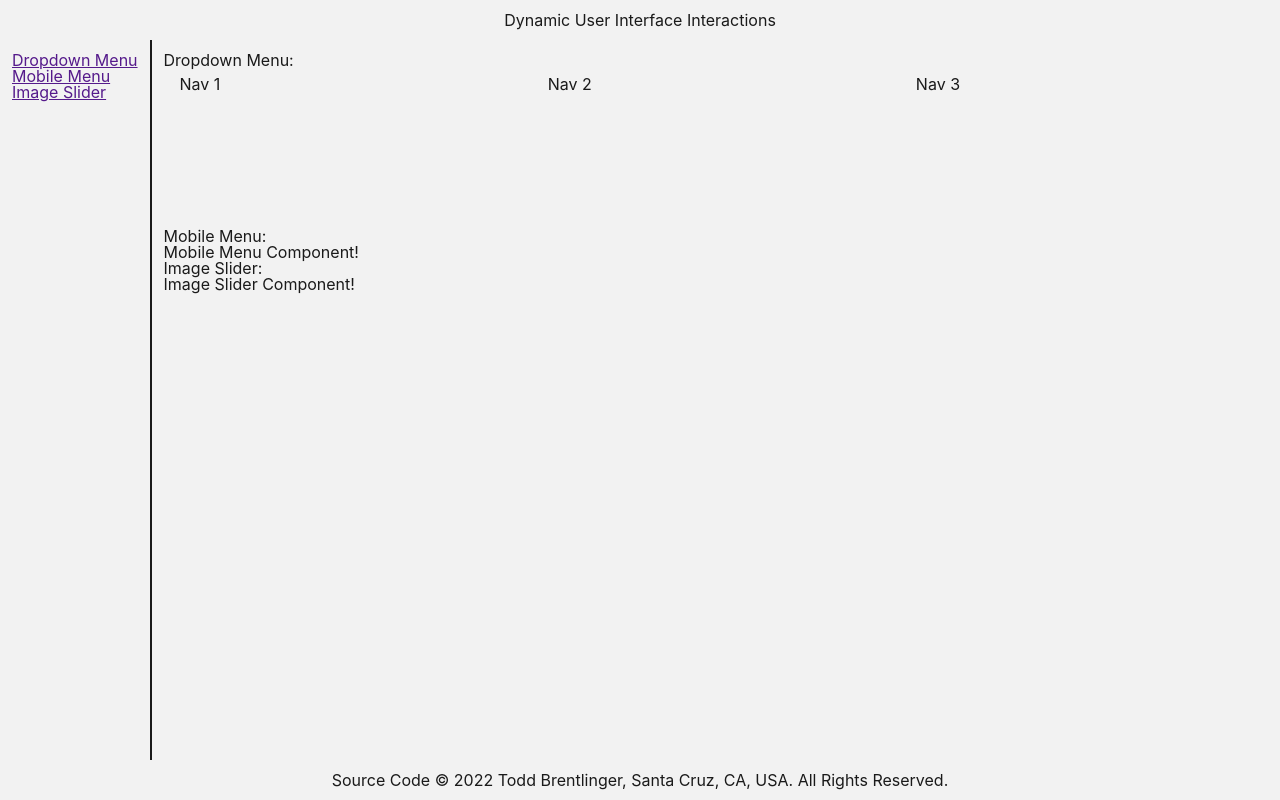
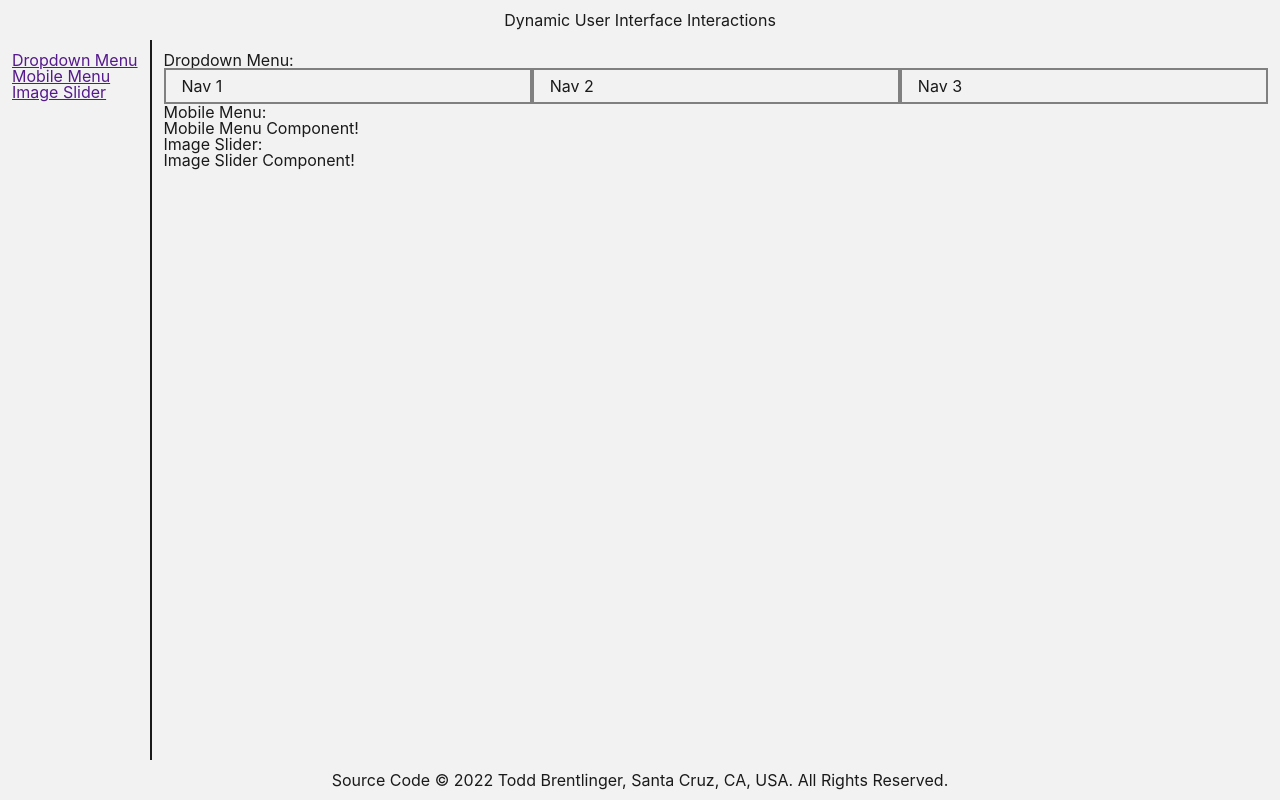
Before and after one commit to toddbrentlinger/odin-project-dynamic-user-interface-interactions, a website built with webpack: page dist/index.html in a window 1280 px wide. Built offline with nearby package versions, Linux system fonts and the light colour scheme.

Commit message:
Finish first version of dropdown menu

```diff
--- a/src/dropdownMenu.js
+++ b/src/dropdownMenu.js
@@ -23,7 +23,7 @@ export default class DropdownMenu extends BaseComponent {
     }
 
     render() {
-        this.initializeRender(createElement('div', {'class': 'dropdown-menu'}));
+        this.initializeRender(createElement('nav', {'class': 'dropdown-menu'}));
 
         /*
         props = {
--- a/src/dropdownMenu.scss
+++ b/src/dropdownMenu.scss
@@ -14,11 +14,13 @@
         &.open {
             .dropdown-top {
                 background-color: gray;
+                color: var(--base-white);
             }
 
             .dropdown {
                 ul {
                     transform: translateY(0);
+                    transform: scaleY(1);
                 }
             }
         }
@@ -30,17 +32,28 @@
 
             &:hover {
                 background-color: gray;
+                color: var(--base-white);
             }
         }
 
         .dropdown-top {
+            border: 2px solid gray;
         }
 
         .dropdown {
-            overflow: hidden;
+            position: relative;
+            z-index: 1;
 
             ul {
+                position: absolute;
+                width: 100%;
+                background-color: var(--base-white);
+                border: 2px solid gray;
+                border-top: none;
+                // Transform
+                transform-origin: top;
                 transform: translateY(-100%);
+                transform: scaleY(0);
                 transition: transform 500ms ease;
 
                 li {
```
